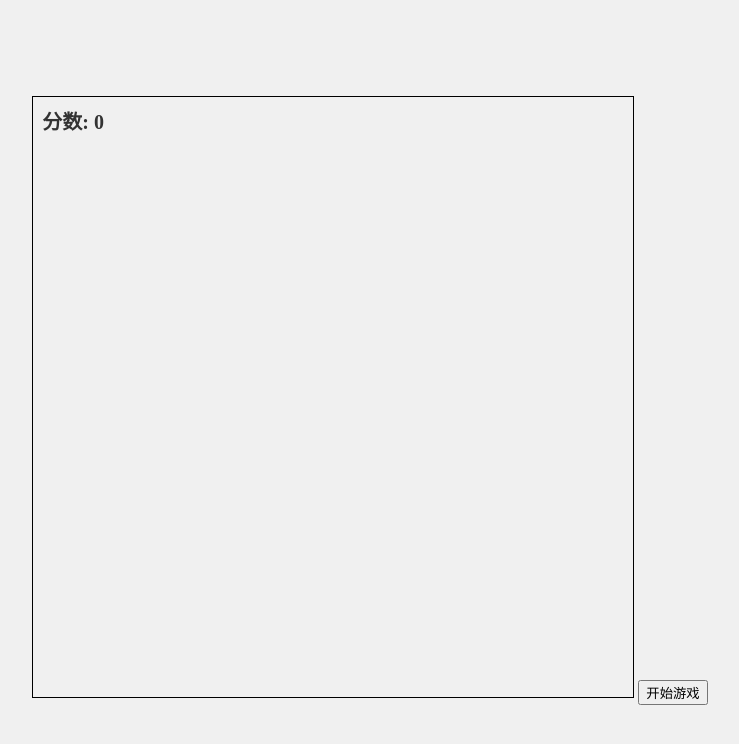
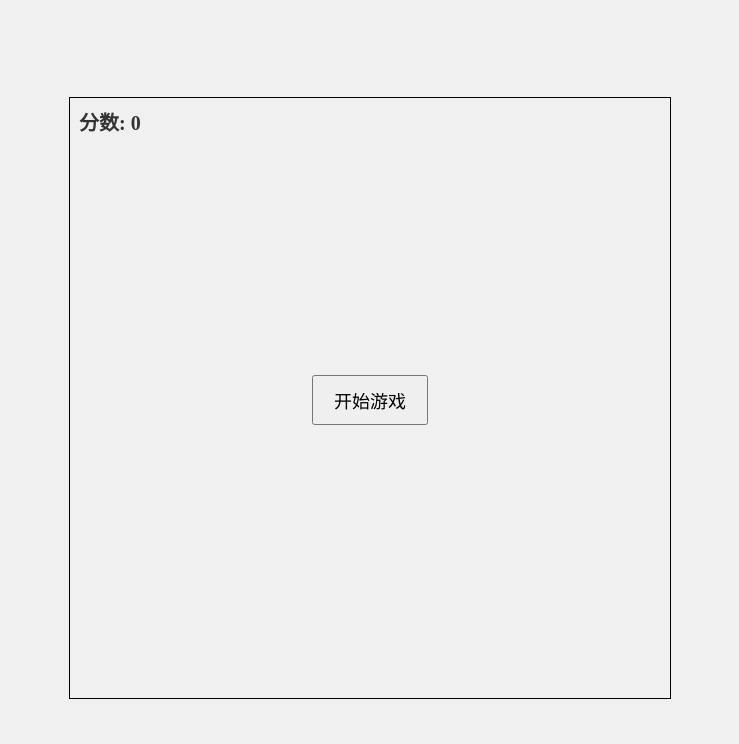
Before and after one commit to Phowx/snake, a plain HTML site: page index.html in a window 1280 px wide. Shown: the whole page, without its empty margins (270-1009 px from the left). Drawn offline with Linux system fonts and the light colour scheme.

Commit message:
Update style.css

```diff
--- a/style.css
+++ b/style.css
@@ -23,3 +23,13 @@ body {
     font-weight: bold;
     color: #333;
 }
+
+#start-button {
+    position: absolute;
+    top: 50%;
+    left: 50%;
+    transform: translate(-50%, -50%);
+    padding: 10px 20px;
+    font-size: 18px;
+    cursor: pointer;
+}
```
